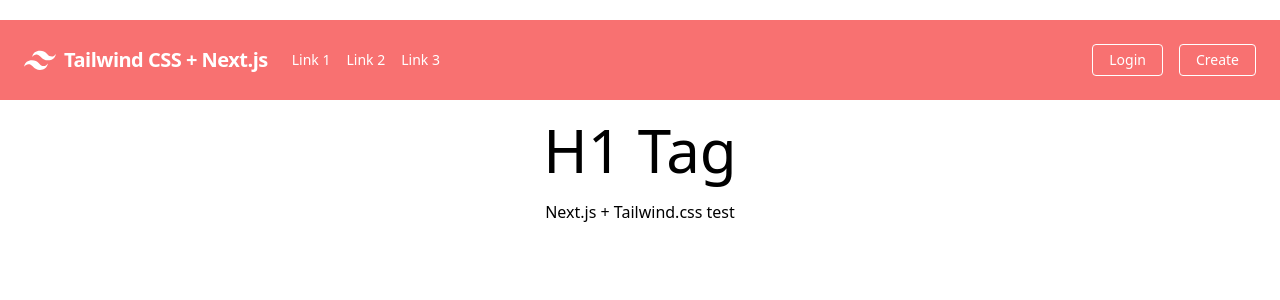
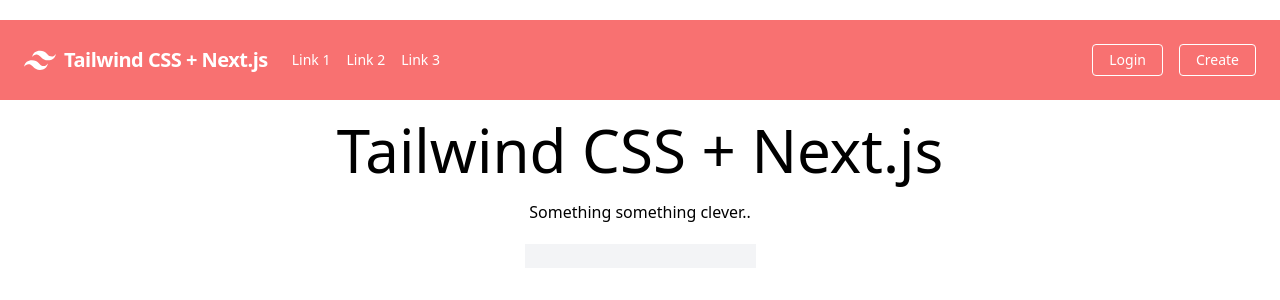
Before and after one commit to MSAZ89/next-project-1, a Next.js app: page / in a window 1280 px wide. Shown: the top 300 px of the page. Built offline with nearby package versions, Linux system fonts and the light colour scheme.

Commit message:
Styling + useState Implementation

```diff
--- a/pages/index.js
+++ b/pages/index.js
@@ -3,10 +3,10 @@
 import Header from "./comps/header";
 
 export default function Home() {
-  const [data, updateData] = useState("Data");
+  const [data, updateData] = useState("");
 
-  const h1element = <h1 className="text-6xl">H1 Tag</h1>
-  const description = <p>Next.js + Tailwind.css test</p>
+  const h1element = <h1 className="text-6xl">Tailwind CSS + Next.js</h1>
+  const description = <p>Something something clever..</p>
 
   return (
     <div className="container mx-auto py-5">
@@ -14,9 +14,19 @@
       <div className="flex items-stretch place-content-center py-5">
         {h1element}
       </div>
+
       <div className="flex items-stretch place-content-center">
         {description}
       </div>
+
+      <div className="flex items-stretch place-content-center py-5">
+        <input className="bg-gray-100" id="input" onChange={ () => updateData(document.getElementById("input").value)} type="text"/>
+      </div>
+
+      <div className="flex items-stretch place-content-center">
+        <p>{data}</p>
+      </div>
+
     </div>
   )
 }
```
